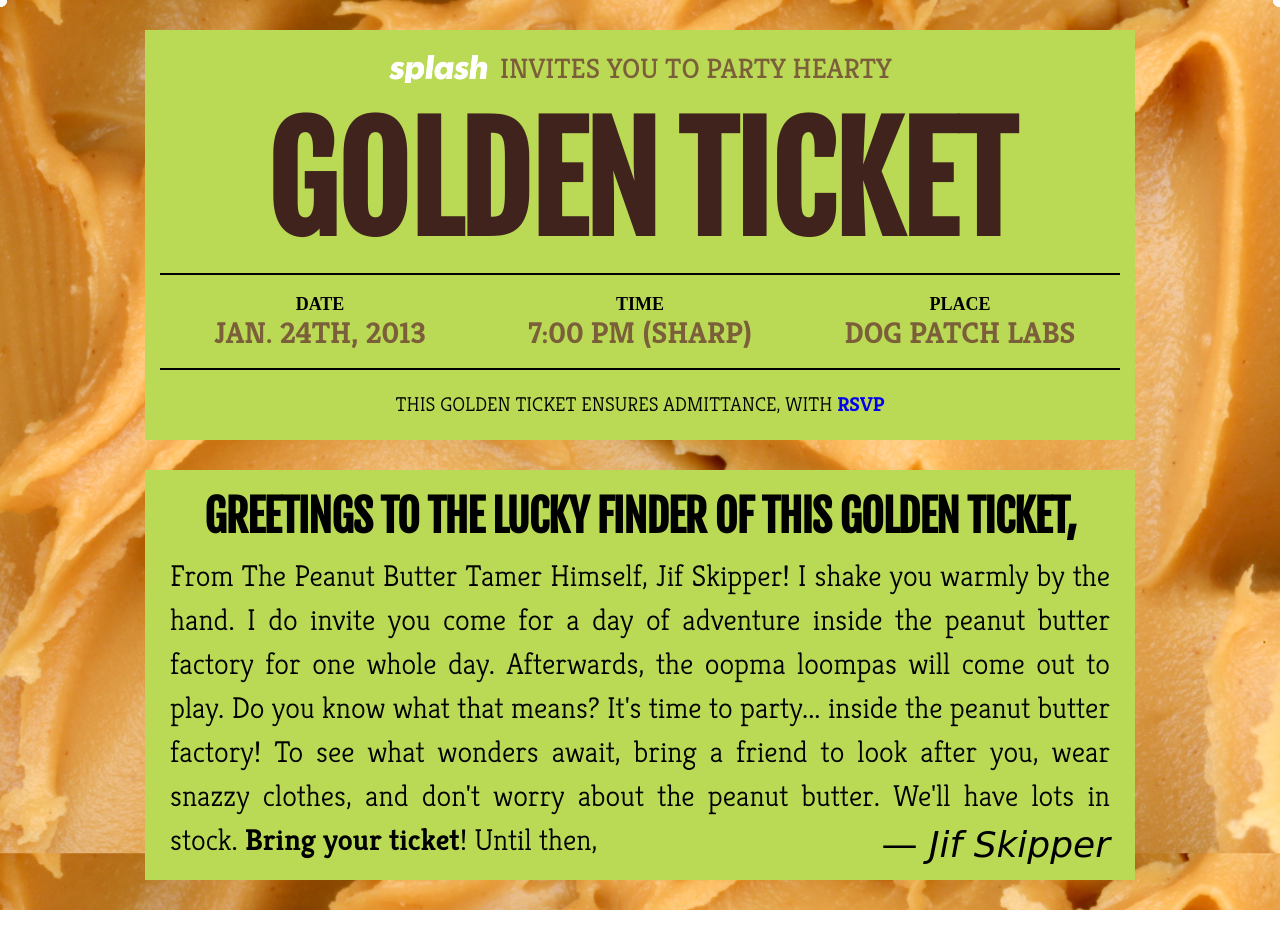
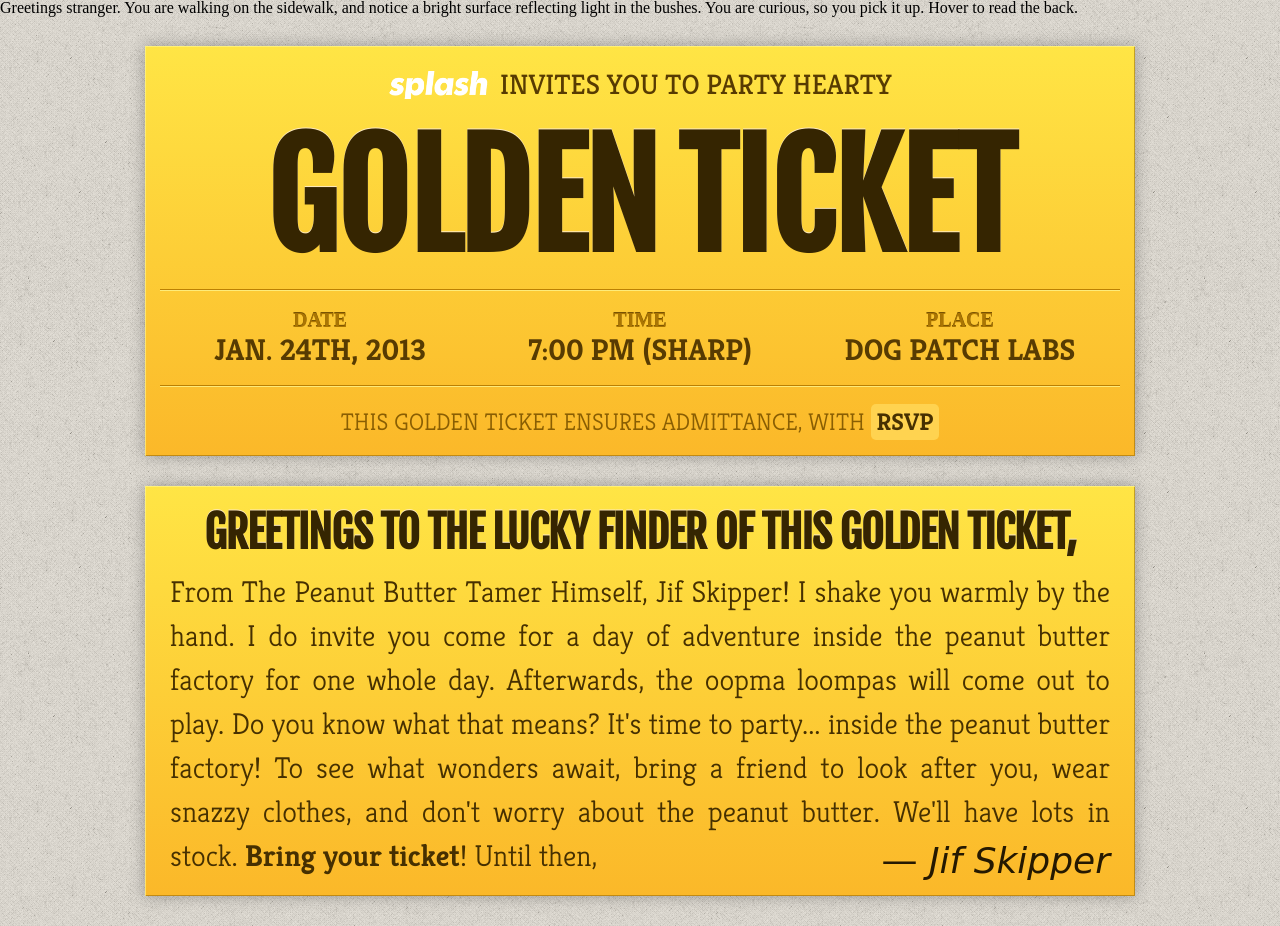
Before and after one commit to sodevious/peanutbutter, a plain HTML site: page index.html in a window 1280 px wide. Drawn offline with nearby package versions, Linux system fonts and the light colour scheme; a web font is replaced by a local one.

Commit message:
So close

```diff
--- a/css/style.css
+++ b/css/style.css
@@ -5,11 +5,9 @@
 
 	html {
 		background-color: #bada55; /* Purposefully here */
-		background: url(../img/bg.jpeg) no-repeat center center fixed;
-		-webkit-background-size: cover;
-		-moz-background-size: cover;
-		-o-background-size: cover;
-		background-size: cover;
+		background: url(../img/bedge_grunge.png) repeat;
+-webkit-font-smoothing: antialiased;
+
 	} /* Thanks Mr. Coyier http://css-tricks.com/perfect-full-page-background-image */
 
 
@@ -24,40 +22,30 @@
 		margin-left: auto;
 		padding: 15px;
 		height: 380px;
-		background-color: #bada55;
-	}
 
-section:after {
-    content: "";
-    position: absolute !important;
-    z-index: 100;
-    top: 0;
-    left: 0;
-    border-right: #fff 7px solid;
-    border-bottom: #fff 7px solid;
-    -moz-border-radius: 0 0 20px 0;
-    -webkit-border-radius: 0 0 20px 0;
-    border-radius: 0 0 20px 0;
-}
-section:before {
-    content: "";
-    position: absolute !important;
-    z-index: 100;
-    top: 0;
-    right: 0;
-    border-left: #fff 7px solid;
-    border-bottom: #fff 7px solid;
-    -moz-border-radius: 0 0 0 20px;
-    -webkit-border-radius: 0 0 0 20px;
-    border-radius: 0 0 0 20px;
-}
+  -moz-box-shadow:    3px 3px 5px 6px #000;
+  -webkit-box-shadow: 3px 0px 10px 6px #000;
+  box-shadow:         0px 0px 15px 0px rgba(0,0,0,0.3), inset 1px 1px 0px 0px rgba(255, 246, 141, 0.68), inset -1px -1px 0px 0px rgba(136, 95, 0, 0.5);
+
+
+
+background-color: #FBB829;
+   background-image: url(images/fallback-gradient.png);
+   background-image: -webkit-gradient(linear, 0% 0%, 0% 100%, from(#FBB829), to(#1a82f7));
+   background-image: -webkit-linear-gradient(top, #FFE545, #FBB829);
+   background-image:    -moz-linear-gradient(top, #FFE545, #FBB829);
+   background-image:     -ms-linear-gradient(top, #FFE545, #FBB829);
+   background-image:      -o-linear-gradient(top, #FFE545, #FBB829);
+
+   	}
+
 
  	span.intro, time,  .place span {
 		display: block;
 		font-family: 'Kreon', serif;
 		text-transform: uppercase;
 		font-weight: 700;
-		color: #7B5F3A;
+		color: #573b02;
 	}
 
 	span.intro {
@@ -78,12 +66,13 @@ section:before {
 	h1 {
 		text-transform: uppercase;
 		font-size: 140px;
+		margin: 20px 0px;
 		font-family: "Fjalla One", sans-serif;
 		line-height: auto;
 		word-spacing: -10px;
 		letter-spacing: -1px;
-		color: #40231D;
-		margin: 20px 0px;
+		color: #352501;
+		text-shadow: 0px -1px 0px #feeabf;
 	}
 
 	time {
@@ -94,29 +83,47 @@ section:before {
 		float: left;
 		padding: 20px;
 		font-size: 30px;
-		border-top: 2px solid black;
-		border-bottom: 2px solid black;
+		border-top: 1px solid #bb8003;
+		border-bottom: 1px solid #bb8003;
+
+		  box-shadow:  inset 0px 1px 0px 0px rgba(255, 246, 141, 0.8),  0px 1px 0px 0px rgba(255, 246, 141, 0.8);
+
 	}
 
 	.date h3, .time h3, .place h3 {
 		font-family: 'Trocchi';
-		font-size: 18px;
+		font-size: 20px;
 		text-transform: uppercase;
 		margin-bottom: 5px;
+				color: #aa7503;
+text-shadow: 0px -1px 0px #785202;
 	}
 
 	#rsvp {
 		font-family: 'Kreon', serif;
 		text-transform: uppercase;
 		font-weight: 300;
-		margin: 25px 0px 10px 0px;
-		font-size: 20px;
+	color: #895e03;
+		margin: 18px 0px 10px 0px;
+		font-size: 24px;
 	}
 
 	#rsvp a {
 		font-weight: 700;
 		text-decoration: none;
+color: #463001;
+padding: 6px;
+display: inline-block;
+background-color: #ffd350;
+
+-webkit-border-radius: 5px;
+-moz-border-radius: 5px;
+border-radius: 5px;
 	}
+
+#rsvp a:hover {
+	background-color: #ffe083;
+}
 
 /* BACK */
 
@@ -128,7 +135,13 @@ font-size: 44px;
 letter-spacing: -1px;
 font-weight: bold;
 padding: 10px 10px 5px 10px;
+
+		color: #352501;
+		text-shadow: 0px -1px 0px #feeabf;
 	}
+
+
+
 
 	#back p {
 		text-align: justify;
@@ -137,6 +150,8 @@ font-weight: 300;
 font-size: 30px;
 line-height: 44px;
 		padding: 10px;
+
+		color: #463001;
 
 	}
 
@@ -147,4 +162,5 @@ position: relative;
 top: -45px;
 right: 10px;
 float: right;
+color: #251901;
 }
--- a/index.html
+++ b/index.html
@@ -11,6 +11,10 @@
 	<![endif]-->
 </head>
 <body>
+
+<header>
+Greetings stranger. You are walking on the sidewalk, and notice a bright surface reflecting light in the bushes. You are curious, so you pick it up. Hover to read the back.
+</header>
 
 	<section id="front">
 
```
Also changed, not shown: img/bedge_grunge.png (added).
